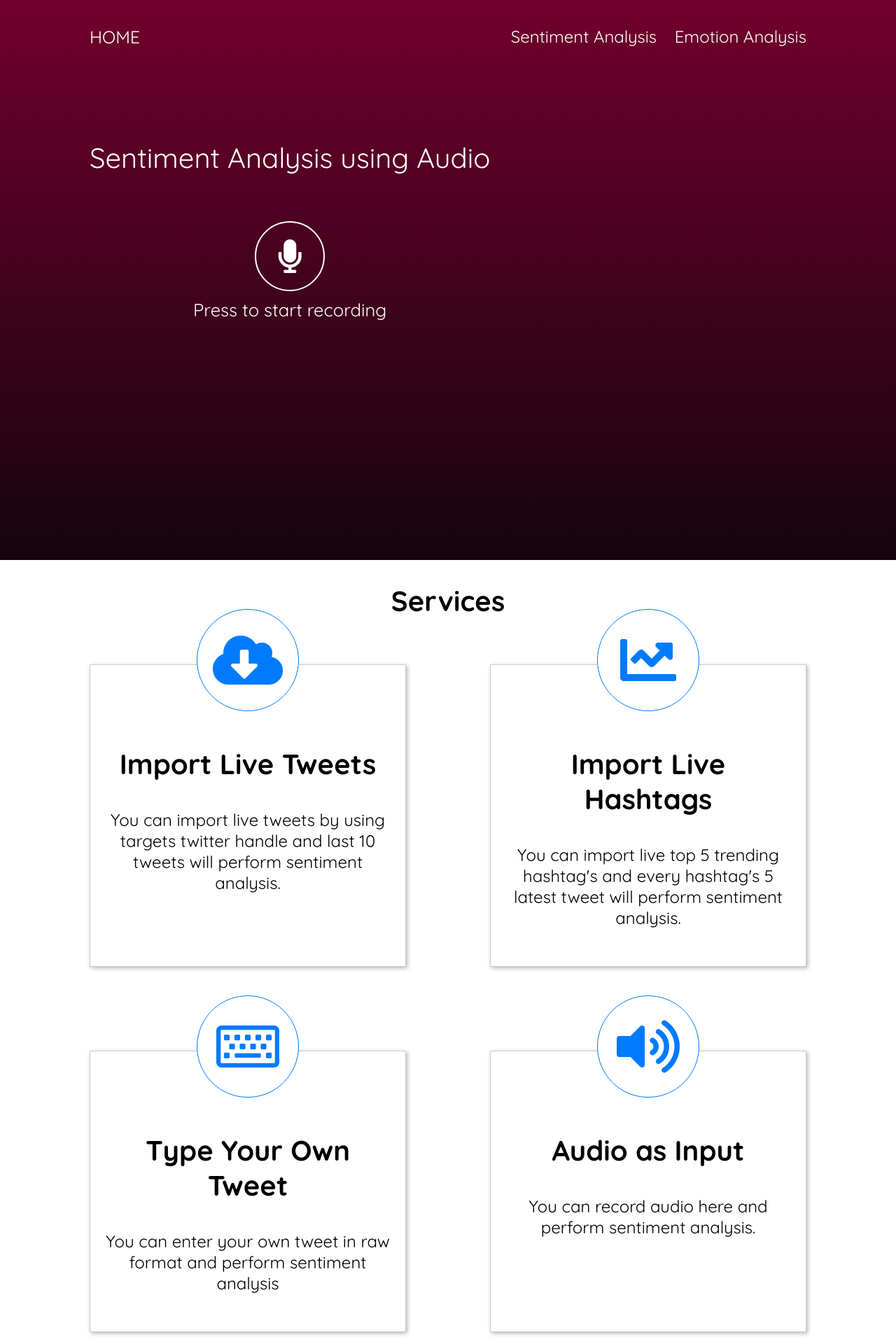
After one commit to deepspraj/sentiment-analysis, a Flask app: page /audio in a window 1280 px wide. The commit adds this page. Shown: the top 1920 px of the page at 70% size. Run offline with Flask 2, Linux system fonts and the light colour scheme.

Commit message:
audio recorder and waveform added

```diff
--- a/application/app.py
+++ b/application/app.py
@@ -10,8 +10,24 @@ def home():
 
 @app.route("/emotionalanalysis")
 def emotional():
-    return render_template("emotion.html", image = '')
+    return render_template("emotion.html")
 
+
+@app.route("/audio")
+def audio():
+    return render_template("audio.html")
+
+@app.route("/audioupload")
+def audioupload():
+    return render_template("audioupload.html")
+
+@app.route("/twitterhandle")
+def twitterhandle():
+    return render_template("twitterhandle.html")
+
+@app.route("/twitterhashtags")
+def twitterhashtags():
+    return render_template("twitterhashtags.html")
 
 @app.route("/", methods = ['POST'])
 def predict():
--- /dev/null
+++ b/application/template/audio.html
@@ -0,0 +1,29 @@
+{% extends "base.html" %} {% block content %}
+<div class="centeralpart">
+    <ul>
+        <li>
+            <div class="textualpart">
+                <p class="heading">Sentiment Analysis using Audio</p>
+                <p class="description"></p>
+                <br>
+                <div class="emotion emoji">
+                    <br>
+                    <div class="recorder_wrapper">
+                        <div class="recorder">
+                            <button class="record_btn" id="button"><i class="fas fa-microphone"></i></button>
+                            <p id="msg_box"></p>
+                        </div>
+                    </div>
+                </div>
+
+            </div>
+        </li>
+        <li>
+            <div class="logopart">
+                <div id="bars"></div>
+            </div>
+        </li>
+    </ul>
+</div>
+
+{% endblock %}
--- a/application/template/base.html
+++ b/application/template/base.html
@@ -60,14 +60,14 @@
                 </div>
             </article>
             <article>
-                <a href=""><i class="fas fa-volume-up"></i></a>
+                <a href="{{url_for('audioupload')}}"><i class="fas fa-volume-up"></i></a>
                 <div class="text">
                     <h3 class="header">Audio as Input</h3>
                     <p class="para">You can record audio here and perform sentiment analysis.</p>
                 </div>
             </article>
             <article>
-                <a href=""><i class="fas fa-upload"></i></a>
+                <a href="{{url_for('audio')}}"><i class="fas fa-upload"></i></a>
                 <div class="text">
                     <h3 class="header">Upload Your Audio</h3>
                     <p class="para">You can upload audio (not more than 10 sec) and perform sentiment analysis.</p>
--- a/application/template/static/css/base.css
+++ b/application/template/static/css/base.css
@@ -419,6 +419,9 @@ body {
     .centeralpart {
         top: 10%;
     }
+    .centeralpart ul {
+        margin-right: 10vw;
+    }
     .logopart {
         display: none;
     }
@@ -571,3 +574,156 @@ body {
 .emotion ul {
     width: 50vw;
 }
+
+/* ########################### */
+
+
+.recorder_wrapper {
+    left: 0;
+}
+
+.recorder {
+    display: inline-block;
+    text-align: center;
+    width: 100%;
+}
+
+.record_btn {
+    width: 100px;
+    height: 100px;
+    font-family: 'Material Icons';
+    font-size: 48px;
+    color: #ffffff;
+    background: none;
+    border: 2px solid #ffffff;
+    border-radius: 50%;
+    cursor: pointer;
+    transition: 0.15s linear;
+}
+
+.record_btn:hover {
+    transition: 0.15s linear;
+    transform: scale( 1.05 );
+}
+
+.record_btn:active {
+    background: #f5f5f5;
+}
+
+.record_btn:after {
+    content: '';
+}
+
+.record_btn[disabled] {
+    border: 2px solid #ccc;
+}
+
+.record_btn[disabled]:after {
+    content: '';
+    color: #ccc;
+}
+
+.record_btn[disabled]:hover {
+    transition: 0.15s linear;
+    transform: none;
+}
+
+.record_btn[disabled]:active {
+    background: none;
+}
+
+.recording {
+    animation: recording 2s infinite ease-in-out;
+    position: relative;
+}
+
+.recording:before {
+    content: '';
+    display: inline-block;
+    position: absolute;
+    top: 50%;
+    left: 50%;
+    width: 0px;
+    height: 0px;
+    margin: 0px;
+    border-radius: 50%;
+    background: rgba( 0, 0, 0, 0.05 );
+    animation: recording_before 2s infinite ease-in-out;
+}
+
+@keyframes recording {
+    from {
+        transform: scale( 1.1 );
+    }
+
+    50% {
+        transform: none;
+    }
+
+    to {
+        transform: scale( 1.1 );
+    }
+}
+
+@keyframes recording_before {
+    80% {
+        width: 200px;
+        height: 200px;
+        margin: -100px;
+        opacity: 0;
+    }
+
+    to {
+        opacity: 0;
+    }
+}
+
+.record_canvas {
+    width: 60px;
+    height: 100px;
+    display: inline-block;
+
+}
+
+.txt_btn {
+    color: #ffffff;
+    text-decoration: none;
+    transition: 0.15s linear;
+    animation: text_btn 0.3s ease-in-out;
+}
+
+
+
+
+/* ############################################## */
+
+/* audio wave  */
+
+
+#bars {
+    display: none;
+    height: 15vh;
+    width: 10vw;
+    transform:scale(3) translateX(-50%);
+}
+
+.bar {
+    position: absolute;
+    bottom: 0px;
+    height: 3px;
+    width: 1px;
+    background: #ffffff;
+    animation: sound 0ms -800ms linear infinite alternate;
+    transform: translateY(50%);
+}
+
+@keyframes sound {
+    0% {
+        opacity: .35;
+        height: 3px;
+    }
+    100% {
+        opacity: 1;
+        height: 28px;
+    }
+}
--- a/application/template/static/js/base.js
+++ b/application/template/static/js/base.js
@@ -130,4 +130,211 @@ $(window).scroll(function() {
 
 
 
-// ###############################
+// audio recorder
+// credits : https://codepen.io/robert_bakiev/pen/VpoLYo?editors=0010
+
+var msg_box = document.getElementById( 'msg_box' ),
+    button = document.getElementById( 'button' ),
+    canvas = document.getElementById( 'canvas' ),
+lang = {
+    'mic_error': 'Error accessing the microphone', //Ошибка доступа к микрофону
+    'press_to_start': 'Press to start recording', //Нажмите для начала записи
+    'recording': 'Recording', //Запись
+    'play': 'Play', //Воспроизвести
+    'stop': 'Stop', //Остановить
+    'download': 'Download', //Скачать
+    'use_https': 'This application in not working over insecure connection. Try to use HTTPS'
+},
+time;
+
+
+msg_box.innerHTML = '<a href="#" class="txt_btn" style="font-size: 2vw;">' + lang.press_to_start + '</a>';
+
+if ( navigator.mediaDevices === undefined ) {
+    navigator.mediaDevices = {};
+}
+
+
+if ( navigator.mediaDevices.getUserMedia === undefined ) {
+    navigator.mediaDevices.getUserMedia = function ( constrains ) {
+        var getUserMedia = navigator.webkitGetUserMedia || navigator.mozGetUserMedia
+        if ( !getUserMedia )  {
+            return Promise.reject( new Error( 'getUserMedia is not implemented in this browser' ) );
+        }
+        return new Promise( function( resolve, reject ) {
+            getUserMedia.call( navigator, constrains, resolve, reject );
+        } );
+    }
+}
+
+
+if ( navigator.mediaDevices.getUserMedia ) {
+    var btn_status = 'inactive',
+        mediaRecorder,
+        chunks = [],
+        audio = new Audio(),
+        mediaStream,
+        audioSrc,
+        type = {
+            'type': 'audio/wav, codecs=0'
+        },
+        ctx,
+        analys,
+        blob;
+
+    button.onclick = function () {
+        if ( btn_status == 'inactive' ) {
+            start();
+        } else if ( btn_status == 'recording' ) {
+            stop();
+        }
+    }
+
+    function parseTime( sec ) {
+        var h = parseInt( sec / 3600 );
+        var m = parseInt( sec / 60 );
+        var sec = sec - ( h * 3600 + m * 60 );
+
+        h = h == 0 ? '' : h + ':';
+        sec = sec < 10 ? '0' + sec : sec;
+
+        return h + m + ':' + sec;
+    }
+
+
+    function start() {
+        navigator.mediaDevices.getUserMedia( { 'audio': true } ).then( function ( stream ) {
+            mediaRecorder = new MediaRecorder( stream );
+            mediaRecorder.start();
+
+            button.classList.add( 'recording' );
+            btn_status = 'recording';
+
+            document.getElementById('bars').style.display = "block";
+
+            msg_box.innerHTML = '<a href="#" class="txt_btn" style="font-size: 2vw;">' + lang.recording + '</a>';
+
+            if ( navigator.vibrate ) navigator.vibrate( 150 );
+
+            time = Math.ceil( new Date().getTime() / 1000 );
+
+
+            mediaRecorder.ondataavailable = function ( event ) {
+                chunks.push( event.data );
+            }
+
+            mediaRecorder.onstop = function () {
+                stream.getTracks().forEach( function( track ) { track.stop() } );
+
+                blob = new Blob( chunks, type );
+                audioSrc = window.URL.createObjectURL( blob );
+
+                audio.src = audioSrc;
+
+                chunks = [];
+            }
+
+
+
+        } ).catch( function ( error ) {
+            if ( location.protocol != 'https:' ) {
+              msg_box.innerHTML = '<a href="#" class="txt_btn" style="font-size: 2vw;">' + lang.mic_error + '<br>'  + lang.use_https + '</a>';
+            } else {
+              msg_box.innerHTML = '<a href="#" class="txt_btn" style="font-size: 2vw;">' + lang.mic_error + '</a>';
+            }
+            button.disabled = true;
+        });
+    }
+
+    function stop() {
+        mediaRecorder.stop();
+        button.classList.remove( 'recording' );
+        btn_status = 'inactive';
+
+        document.getElementById('bars').style.display = "none";
+
+
+        if ( navigator.vibrate ) navigator.vibrate( [ 200, 100, 200 ] );
+
+        var now = Math.ceil( new Date().getTime() / 1000 );
+
+        var t = parseTime( now - time );
+
+        msg_box.innerHTML = '<a href="#" onclick="play(); return false;" class="txt_btn" style="font-size: 2vw;">' + lang.play + ' (' + t + 's)</a><br>' +
+                            '<a href="#" onclick="save(); return false;" class="txt_btn" style="font-size: 2vw;">' + lang.download + '</a>'
+    }
+
+
+
+    function play() {
+        audio.play();
+
+        document.getElementById('bars').style.display = "block";
+
+
+        msg_box.innerHTML = '<a href="#" onclick="pause(); return false;" class="txt_btn" style="font-size: 2vw;">' + lang.stop + '</a><br>' +
+                            '<a href="#" onclick="save(); return false;" class="txt_btn" style="font-size: 2vw;">' + lang.download + '</a>';
+    }
+
+    function pause() {
+        audio.pause();
+        audio.currentTime = 0;
+
+        document.getElementById('bars').style.display = "none";
+
+
+        msg_box.innerHTML = '<a href="#" onclick="play(); return false;" class="txt_btn" style="font-size: 2vw;">' + lang.play + '</a><br>' +
+                            '<a href="#" onclick="save(); return false;" class="txt_btn" style="font-size: 2vw;">' + lang.download + '</a>'
+    }
+
+    function roundedRect(ctx, x, y, width, height, radius, fill) {
+        ctx.beginPath();
+        ctx.moveTo(x, y + radius);
+        ctx.lineTo(x, y + height - radius);
+        ctx.quadraticCurveTo(x, y + height, x + radius, y + height);
+        ctx.lineTo(x + width - radius, y + height);
+        ctx.quadraticCurveTo(x + width, y + height, x + width, y + height - radius);
+        ctx.lineTo(x + width, y + radius);
+        ctx.quadraticCurveTo(x + width, y, x + width - radius, y);
+        ctx.lineTo(x + radius, y);
+        ctx.quadraticCurveTo(x, y, x, y + radius);
+
+        ctx.fillStyle = fill;
+        ctx.fill();
+    }
+
+    function save() {
+        var a = document.createElement( 'a' );
+        a.download = 'record.wav';
+        a.href = audioSrc;
+        document.body.appendChild( a );
+        a.click();
+        document.body.removeChild( a );
+    }
+
+} else {
+    if ( location.protocol != 'https:' ) {
+      msg_box.innerHTML = '<a href="#" class="txt_btn" style="font-size: 2vw;">' + lang.mic_error + '<br>'  + lang.use_https + '</a>';
+    } else {
+      msg_box.innerHTML = '<a href="#" class="txt_btn" style="font-size: 2vw;">' + lang.mic_error + '</a>';
+    }
+    button.disabled = true;
+}
+
+
+
+
+
+// Audio waveform
+
+
+for (let i = 0; i < 30; i++) {
+  const left = i * 2 + 1;
+  const anim = Math.floor(Math.random() * 30 + 400);
+  const height = Math.floor(Math.random() * 25 + 3);
+  console.log(height);
+
+  document.querySelector(
+    "#bars"
+  ).innerHTML += `<div class="bar" style="left:${left}px;animation-duration:${anim}ms;height:${height}px"></div>`;
+}
```
Also changed, not shown: application/template/audioupload.html (added, +31 -0 lines).
